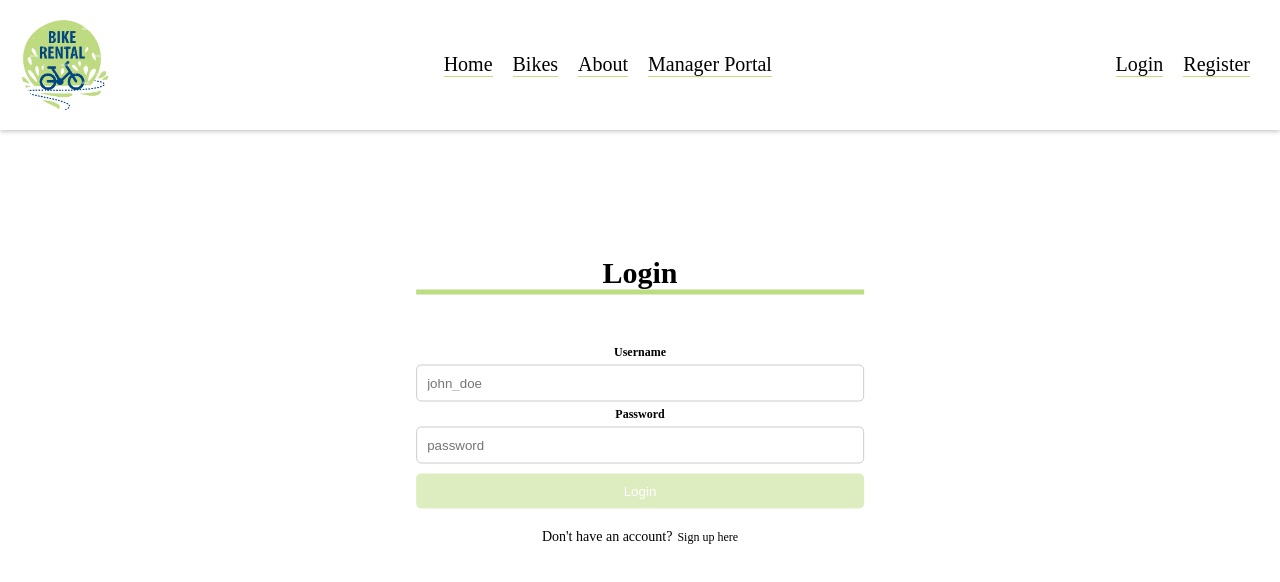
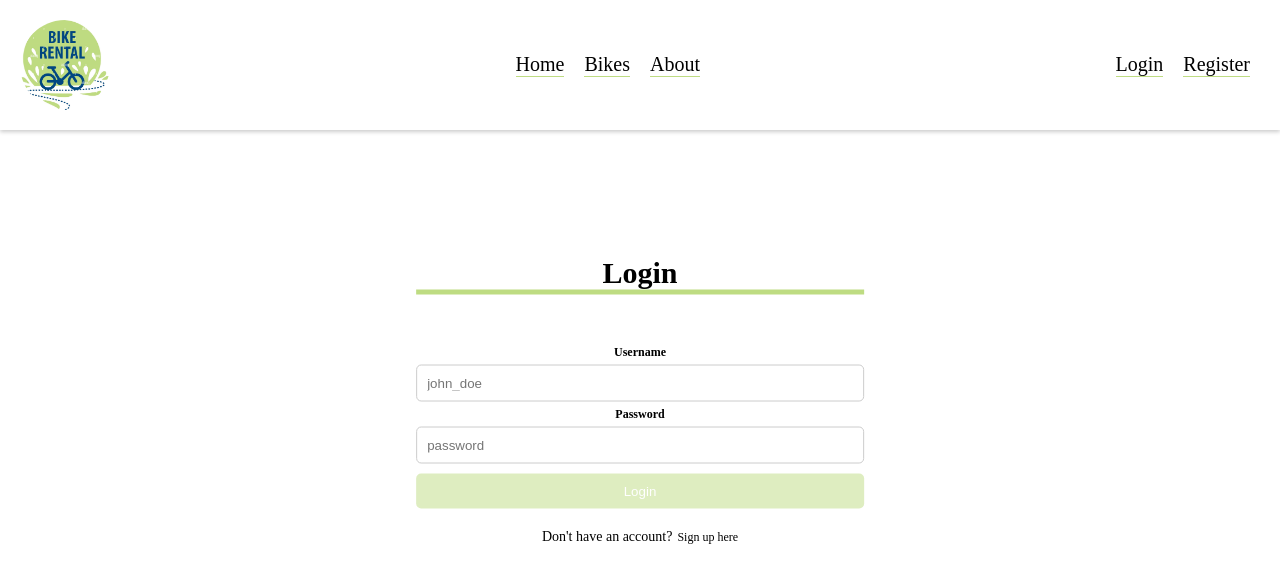
Before and after one commit to iskren97/bike-rental-app, a React (Vite) app in the folder client/: page /login in a window 1280 px wide. Shown: the top 582 px of the page. Built offline with nearby package versions, Linux system fonts and the light colour scheme.

Commit message:
saving user role to cookie storage, using role to render Manager Portal link

```diff
--- a/client/src/components/Header/Header.tsx
+++ b/client/src/components/Header/Header.tsx
@@ -11,7 +11,7 @@ import { useNavigate } from 'react-router-dom';
 import { useCookies } from 'react-cookie';
 
 const Header = () => {
-  const [cookies, setCookies] = useCookies(['access_token']);
+  const [cookies, setCookies] = useCookies(['access_token', 'user_role']);
   const navigate = useNavigate();
 
   const handleLogout = () => {
@@ -29,10 +29,14 @@ const Header = () => {
         <StyledScrollLink activeClass="active" smooth spy to="bikes">
           Bikes
         </StyledScrollLink>
+
         <StyledScrollLink activeClass="active" smooth spy to="about">
           About
         </StyledScrollLink>
-        <StyledLink to={'/manager'}>Manager Portal</StyledLink>
+
+        {cookies.user_role === 'manager' && (
+          <StyledLink to={'/manager'}>Manager Portal</StyledLink>
+        )}
       </StyledLinkContainer>
 
       {!cookies.access_token ? (
--- a/client/src/pages/Login/Login.tsx
+++ b/client/src/pages/Login/Login.tsx
@@ -7,7 +7,7 @@ import axios from 'axios';
 const Login = () => {
   const [username, setUsername] = useState<string>('');
   const [password, setPassword] = useState<string>('');
-  const [_, setCookies] = useCookies(['access_token']);
+  const [_, setCookies] = useCookies(['access_token', 'user_role']);
   const navigate = useNavigate();
 
   const handleSubmit = async (e: React.FormEvent<HTMLFormElement>) => {
@@ -19,8 +19,9 @@ const Login = () => {
         password,
       });
 
+      setCookies('user_role', response.data.user.role);
       setCookies('access_token', response.data.token);
-      window.localStorage.setItem('user', JSON.stringify(response.data.user));
+
       alert('Success');
       navigate('/');
     } catch (error) {
```
